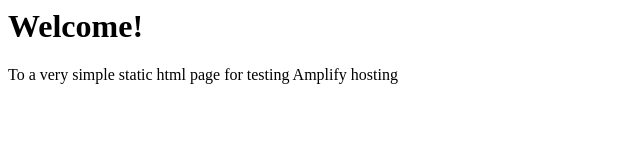
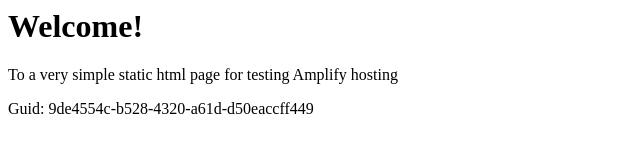
Before and after one commit to amplify-github-test-hkg/Github-PR-Commit-Integration-Test-DoNotTouch-Gith-P5X5MO5I-v1-prod-ap-east-1, a website: page src/index.html in a window 1280 px wide. Shown: the whole page, without its empty margins (0-640 px from the left). Drawn offline with Linux system fonts and the light colour scheme.

Commit message:
commit from integ tests

```diff
--- a/src/index.html
+++ b/src/index.html
@@ -1,3 +1,5 @@
+
+
 <html lang="en">
 
 <head>
@@ -10,6 +12,6 @@
 <body>
     <h1>Welcome!</h1>
     <p>To a very simple static html page for testing Amplify hosting</p>
-</body>
+    <p>Guid: 9de4554c-b528-4320-a61d-d50eaccff449</p></body>
 
 </html>
```
